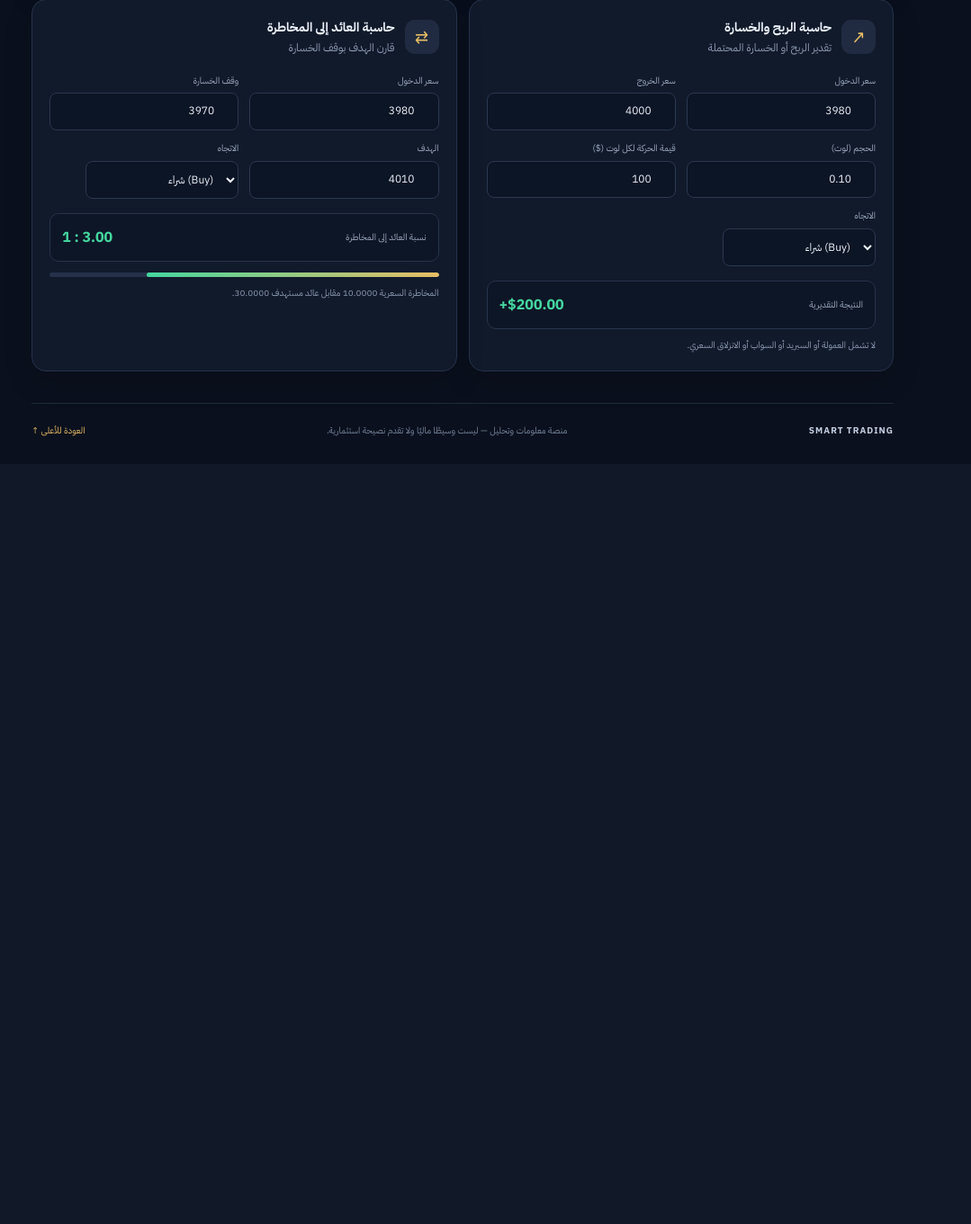
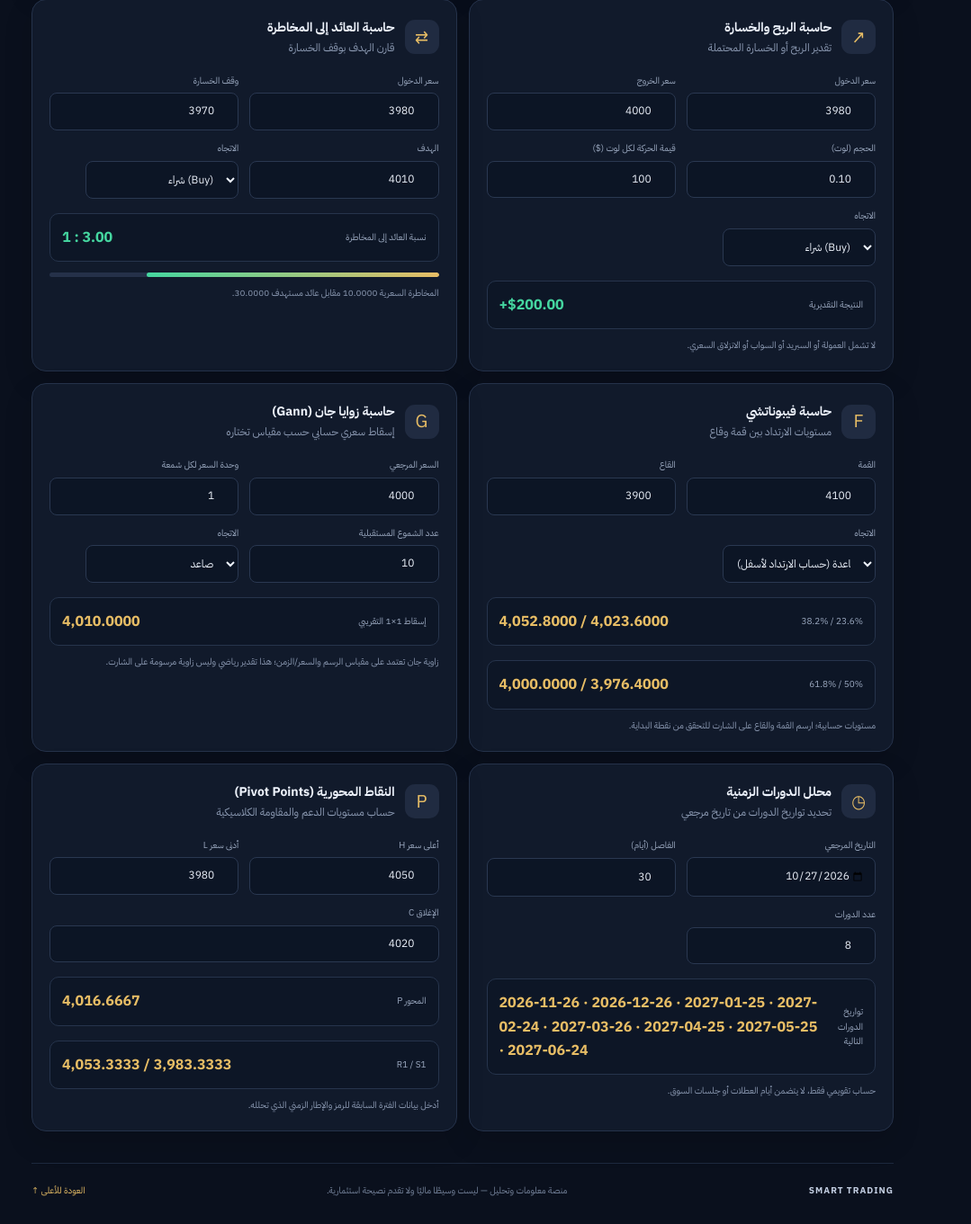
Before and after one commit to ahmedzainname100-design/smart-trading-v2, a Flask app: page / in a window 1280 px wide. Shown: the part 2395-3756 px from the top of the page at 90% size, without its empty margins (0-1079 px from the left). Before the commit the page ends 2880 px from the top, so only its background shows below. Run offline with Flask 3, Linux system fonts and the light colour scheme; some libraries are stand-ins or nearby versions.

Commit message:
Update Smart Trading Enhanced Tools

```diff
--- a/static/app.js
+++ b/static/app.js
@@ -260,9 +260,53 @@
       console.warn('Technical readout unavailable:', error);
     }
   }
+  function finite(id) { return finiteInput(id); }
+  function calculateFibonacci() {
+    const high = finite('fib-high'), low = finite('fib-low');
+    if (![high, low].every(Number.isFinite) || high <= low) { $('fib-236').textContent = 'تحقق من القمة والقاع'; $('fib-618').textContent = '—'; return; }
+    const range = high - low;
+    const up = $('fib-direction').value === 'up';
+    const level = (ratio) => up ? high - range * ratio : low + range * ratio;
+    $('fib-236').textContent = `${number(level(.236), 4)} / ${number(level(.382), 4)}`;
+    $('fib-618').textContent = `${number(level(.5), 4)} / ${number(level(.618), 4)}`;
+  }
+  function calculateGann() {
+    const base = finite('gann-base'), unit = finite('gann-unit'), bars = finite('gann-bars');
+    if (![base, unit, bars].every(Number.isFinite) || unit <= 0 || bars < 1) { $('gann-result').textContent = 'تحقق من المدخلات'; return; }
+    $('gann-result').textContent = number(base + ($('gann-direction').value === 'up' ? 1 : -1) * unit * bars, 4);
+  }
+  function calculateCycles() {
+    const raw = $('cycle-date').value, days = finite('cycle-days'), count = finite('cycle-count');
+    if (!raw || !Number.isFinite(days) || !Number.isFinite(count) || days < 1 || count < 1) { $('cycle-result').textContent = 'تحقق من المدخلات'; return; }
+    const start = new Date(`${raw}T12:00:00`);
+    const dates = [];
+    for (let i = 1; i <= Math.min(24, Math.floor(count)); i += 1) {
+      const d = new Date(start); d.setDate(d.getDate() + Math.floor(days) * i);
+      dates.push(d.toLocaleDateString('en-CA'));
+    }
+    $('cycle-result').textContent = dates.join(' · ');
+  }
+  function calculatePivots() {
+    const h = finite('pivot-high'), l = finite('pivot-low'), c = finite('pivot-close');
+    if (![h, l, c].every(Number.isFinite) || h < l) { $('pivot-p').textContent = 'تحقق من H/L/C'; $('pivot-rs').textContent = '—'; return; }
+    const p = (h + l + c) / 3, r1 = 2 * p - l, s1 = 2 * p - h;
+    $('pivot-p').textContent = number(p, 4);
+    $('pivot-rs').textContent = `${number(r1, 4)} / ${number(s1, 4)}`;
+  }
+  function bindExtendedTools() {
+    ['fib-high','fib-low'].forEach(id => $(id).addEventListener('input', calculateFibonacci));
+    $('fib-direction').addEventListener('change', calculateFibonacci);
+    ['gann-base','gann-unit','gann-bars'].forEach(id => $(id).addEventListener('input', calculateGann));
+    $('gann-direction').addEventListener('change', calculateGann);
+    ['cycle-date','cycle-days','cycle-count'].forEach(id => $(id).addEventListener('input', calculateCycles));
+    ['pivot-high','pivot-low','pivot-close'].forEach(id => $(id).addEventListener('input', calculatePivots));
+    calculateFibonacci(); calculateGann(); calculateCycles(); calculatePivots();
+  }
+
   function init() {
     $('current-date').textContent = new Intl.DateTimeFormat('ar-AE', { dateStyle: 'medium' }).format(new Date());
     bindCalculatorInputs();
+    bindExtendedTools();
     calculateAll();
     loadMarket();
     loadTechnicalReadout();
--- a/templates/index.html
+++ b/templates/index.html
@@ -80,6 +80,10 @@
           <article class="panel tool-panel" id="risk-tool"><div class="tool-heading"><span class="tool-icon">◉</span><div><h3>حاسبة إدارة المخاطر</h3><p class="muted small">تقدير حجم الصفقة بناءً على المخاطرة</p></div></div><div class="form-grid two-cols"><label>رصيد الحساب ($)<input id="risk-balance" type="number" min="0" step="any" value="10000"></label><label>المخاطرة (%)<input id="risk-percent" type="number" min="0" max="100" step="any" value="1"></label><label>سعر الدخول<input id="risk-entry" type="number" min="0" step="any" value="3980"></label><label>وقف الخسارة<input id="risk-stop" type="number" min="0" step="any" value="3970"></label><label class="full-span">قيمة حركة السعر لكل لوت ($)<input id="risk-value" type="number" min="0.000001" step="any" value="100"></label></div><div class="result-grid"><div class="result-box"><span>مبلغ المخاطرة</span><strong id="risk-cash">$100.00</strong></div><div class="result-box"><span>حجم الصفقة التقديري</span><strong id="risk-lots">0.10 لوت</strong></div></div><p class="muted tiny">قيمة الحركة تختلف حسب عقد الوسيط. تحقّق من مواصفات الرمز قبل استخدام الناتج.</p></article>
           <article class="panel tool-panel"><div class="tool-heading"><span class="tool-icon">↗</span><div><h3>حاسبة الربح والخسارة</h3><p class="muted small">تقدير الربح أو الخسارة المحتملة</p></div></div><div class="form-grid two-cols"><label>سعر الدخول<input id="pl-entry" type="number" step="any" value="3980"></label><label>سعر الخروج<input id="pl-exit" type="number" step="any" value="4000"></label><label>الحجم (لوت)<input id="pl-lots" type="number" min="0" step="any" value="0.10"></label><label>قيمة الحركة لكل لوت ($)<input id="pl-value" type="number" min="0" step="any" value="100"></label><label class="full-span">الاتجاه<select id="pl-direction"><option value="buy">شراء (Buy)</option><option value="sell">بيع (Sell)</option></select></label></div><div class="result-box"><span>النتيجة التقديرية</span><strong id="pl-result">+$200.00</strong></div><p class="muted tiny">لا تشمل العمولة أو السبريد أو السواب أو الانزلاق السعري.</p></article>
           <article class="panel tool-panel"><div class="tool-heading"><span class="tool-icon">⇄</span><div><h3>حاسبة العائد إلى المخاطرة</h3><p class="muted small">قارن الهدف بوقف الخسارة</p></div></div><div class="form-grid two-cols"><label>سعر الدخول<input id="rr-entry" type="number" step="any" value="3980"></label><label>وقف الخسارة<input id="rr-stop" type="number" step="any" value="3970"></label><label>الهدف<input id="rr-target" type="number" step="any" value="4010"></label><label>الاتجاه<select id="rr-direction"><option value="buy">شراء (Buy)</option><option value="sell">بيع (Sell)</option></select></label></div><div class="result-box"><span>نسبة العائد إلى المخاطرة</span><strong id="rr-result">1 : 3.00</strong></div><div class="rr-bar"><span id="rr-bar-fill"></span></div><p class="muted tiny" id="rr-note">النسبة حسابية ولا تعني احتمال تحقيق الهدف.</p></article>
+          <article class="panel tool-panel"><div class="tool-heading"><span class="tool-icon">F</span><div><h3>حاسبة فيبوناتشي</h3><p class="muted small">مستويات الارتداد بين قمة وقاع</p></div></div><div class="form-grid two-cols"><label>القمة<input id="fib-high" type="number" step="any" value="4100"></label><label>القاع<input id="fib-low" type="number" step="any" value="3900"></label><label>الاتجاه<select id="fib-direction"><option value="up">حركة صاعدة (حساب الارتداد لأسفل)</option><option value="down">حركة هابطة (حساب الارتداد لأعلى)</option></select></label></div><div class="result-box"><span>23.6% / 38.2%</span><strong id="fib-236">—</strong></div><div class="result-box"><span>50% / 61.8%</span><strong id="fib-618">—</strong></div><p class="muted tiny" id="fib-note">مستويات حسابية؛ ارسم القمة والقاع على الشارت للتحقق من نقطة البداية.</p></article>
+          <article class="panel tool-panel"><div class="tool-heading"><span class="tool-icon">G</span><div><h3>حاسبة زوايا جان (Gann)</h3><p class="muted small">إسقاط سعري حسابي حسب مقياس تختاره</p></div></div><div class="form-grid two-cols"><label>السعر المرجعي<input id="gann-base" type="number" step="any" value="4000"></label><label>وحدة السعر لكل شمعة<input id="gann-unit" type="number" min="0.000001" step="any" value="1"></label><label>عدد الشموع المستقبلية<input id="gann-bars" type="number" min="1" step="1" value="10"></label><label>الاتجاه<select id="gann-direction"><option value="up">صاعد</option><option value="down">هابط</option></select></label></div><div class="result-box"><span>إسقاط 1×1 التقريبي</span><strong id="gann-result">4010.00</strong></div><p class="muted tiny">زاوية جان تعتمد على مقياس الرسم والسعر/الزمن؛ هذا تقدير رياضي وليس زاوية مرسومة على الشارت.</p></article>
+          <article class="panel tool-panel"><div class="tool-heading"><span class="tool-icon">◷</span><div><h3>محلل الدورات الزمنية</h3><p class="muted small">تحديد تواريخ الدورات من تاريخ مرجعي</p></div></div><div class="form-grid two-cols"><label>التاريخ المرجعي<input id="cycle-date" type="date" value="2026-10-27"></label><label>الفاصل (أيام)<input id="cycle-days" type="number" min="1" step="1" value="30"></label><label>عدد الدورات<input id="cycle-count" type="number" min="1" max="24" step="1" value="8"></label></div><div class="result-box"><span>تواريخ الدورات التالية</span><strong id="cycle-result">—</strong></div><p class="muted tiny">حساب تقويمي فقط، لا يتضمن أيام العطلات أو جلسات السوق.</p></article>
+          <article class="panel tool-panel"><div class="tool-heading"><span class="tool-icon">P</span><div><h3>النقاط المحورية (Pivot Points)</h3><p class="muted small">حساب مستويات الدعم والمقاومة الكلاسيكية</p></div></div><div class="form-grid two-cols"><label>أعلى سعر H<input id="pivot-high" type="number" step="any" value="4050"></label><label>أدنى سعر L<input id="pivot-low" type="number" step="any" value="3980"></label><label class="full-span">الإغلاق C<input id="pivot-close" type="number" step="any" value="4020"></label></div><div class="result-box"><span>المحور P</span><strong id="pivot-p">—</strong></div><div class="result-box"><span>R1 / S1</span><strong id="pivot-rs">—</strong></div><p class="muted tiny">أدخل بيانات الفترة السابقة للرمز والإطار الزمني الذي تحلله.</p></article>
         </div>
       </section>
 
```
Also changed, not shown: README.md.
